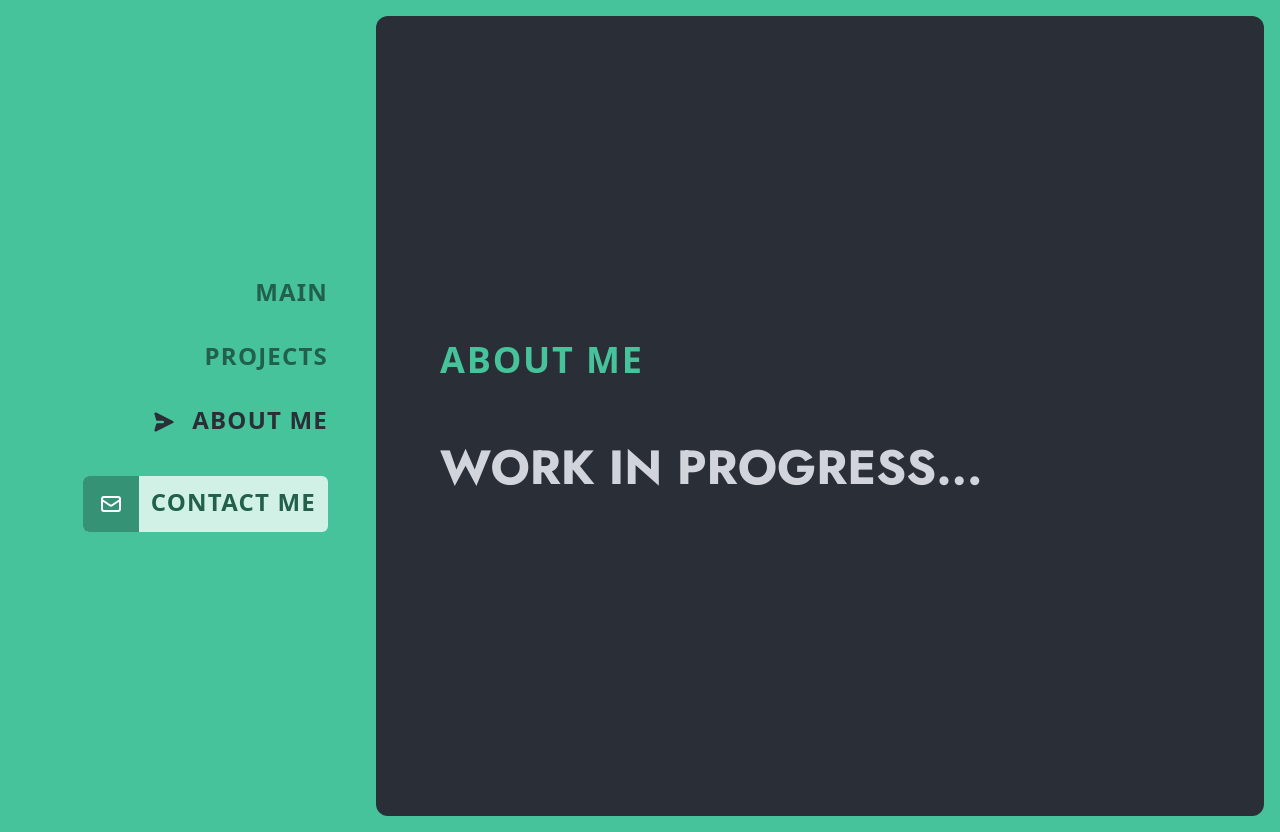
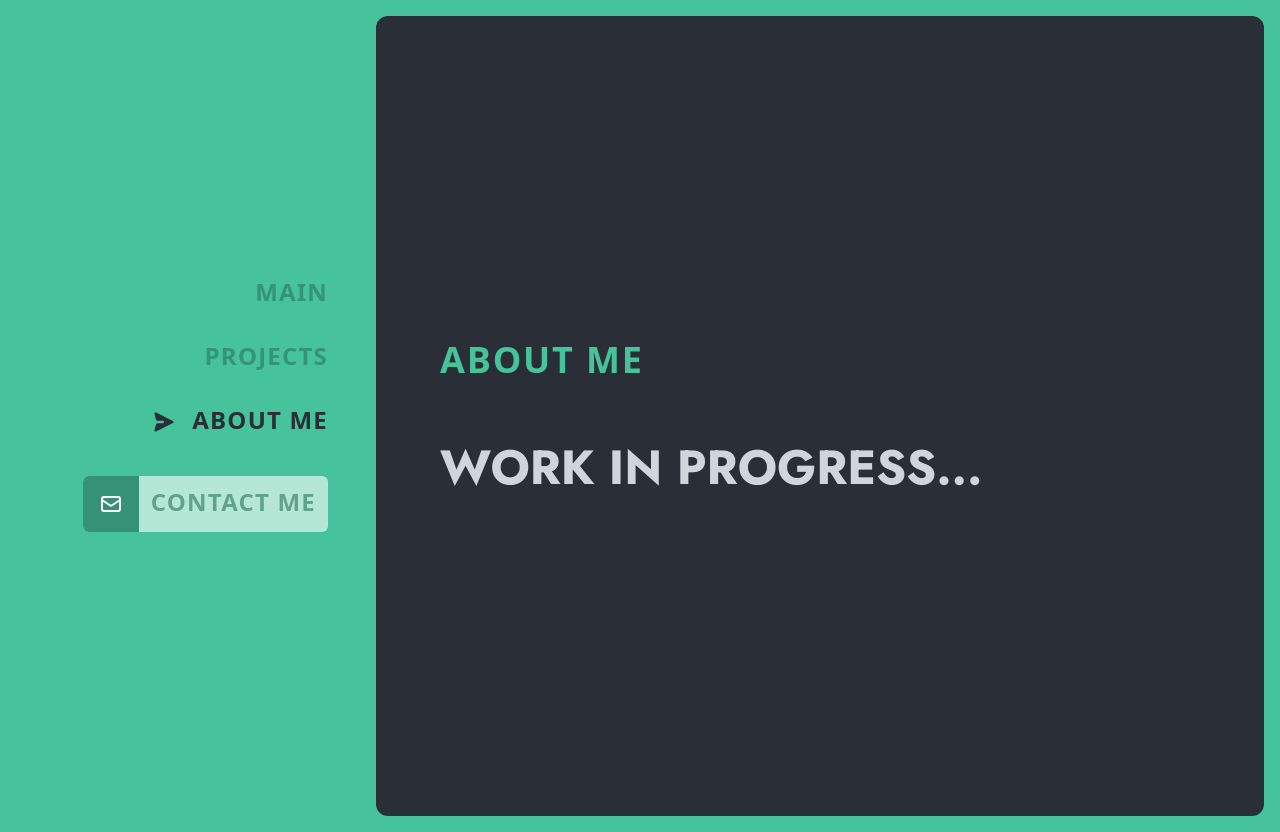
Before and after one commit to leo-dh/portfolio, a Next.js app: page /about in a window 1280 px wide. Built offline with nearby package versions, Linux system fonts and the light colour scheme; a web font is replaced by a local one.

Commit message:
css changes: - hover animations for desktop navigation - modal overlay blur for chrome

```diff
--- a/components/Navigation/DesktopNavigation.tsx
+++ b/components/Navigation/DesktopNavigation.tsx
@@ -10,15 +10,24 @@ const DesktopNavigation = ({ pathname }: { pathname: string }): JSX.Element => {
         <ul className="flex flex-col items-end justify-center h-full px-8 space-y-4 text-2xl tracking-wider">
           {ROUTES.map(({ href, title }) => {
             return href === "/contact" ? (
-              <li key={href}>
+              <li
+                key={href}
+                className={`${
+                  pathname !== href ? "group hover:scale-[1.05] duration-200 ease-linear" : ""
+                }`}
+              >
                 <Link href={href} scroll={false}>
-                  <a className="flex uppercase font-semibold bg-jungle-green-200 rounded-md overflow-hidden items-center mt-4">
+                  <a className="flex uppercase font-semibold bg-jungle-green-300 rounded-md overflow-hidden items-center mt-4">
                     <div className="bg-jungle-green-700 p-4 text-white">
                       <ContactIcon />
                     </div>
                     <span
-                      className={`mx-3 text-right duration-300 pb-1
-                  ${pathname === href ? "text-shark-500" : "text-jungle-green-900"}
+                      className={`mx-3 text-right duration-200 pb-1
+                  ${
+                    pathname === href
+                      ? "text-shark-500 "
+                      : "text-jungle-green-800 opacity-60 group-hover:opacity-100"
+                  }
                     `}
                     >
                       {title}
@@ -29,8 +38,10 @@ const DesktopNavigation = ({ pathname }: { pathname: string }): JSX.Element => {
             ) : (
               <li
                 key={href}
-                className={`py-2 uppercase font-bold relative duration-300 ${
-                  pathname === href ? "text-shark-500" : "text-jungle-green-900"
+                className={`py-2 uppercase relative duration-300 ${
+                  pathname === href
+                    ? "text-shark-500 font-extrabold"
+                    : "text-jungle-green-800 opacity-60 hover:opacity-100 font-semibold font-semibold-to-extrabold"
                 }`}
               >
                 <Link href={href} scroll={false}>
--- a/components/ProjectModal.tsx
+++ b/components/ProjectModal.tsx
@@ -24,7 +24,7 @@ const ProjectModal = ({ callback, index, project }: ProjectModalProps): JSX.Elem
   return (
     <>
       <motion.div
-        className="fixed z-50 top-0 bottom-0 left-0 right-0 bg-black/60 cursor-pointer"
+        className="fixed z-50 top-0 bottom-0 left-0 right-0 bg-black/60 cursor-pointer backdrop-blur-sm"
         onClick={callback}
         initial={{ opacity: 0 }}
         animate={{ opacity: 1 }}
--- a/styles/globals.css
+++ b/styles/globals.css
@@ -32,3 +32,11 @@ nav {
     grid-template-columns: repeat(auto-fill, minmax(18rem, 1fr));
   }
 }
+
+.font-semibold-to-extrabold {
+  font-variation-settings: "wght" 600;
+  transition-property: font-variation-settings;
+}
+.font-semibold-to-extrabold:hover {
+  font-variation-settings: "wght" 800;
+}
--- a/tailwind.config.js
+++ b/tailwind.config.js
@@ -115,14 +115,18 @@ module.exports = {
     createPlugin(aspectRatioUtilities, ["responsive"]),
     createPlugin(hideScrollbarUtilities, ["responsive"]),
     function ({ addBase }) {
+      // Chrome not recognizing the different weights if fontWeight is not declared.
+      [500, 600, 700, 800, 900].forEach((weight) => {
         addBase([
           {
             "@font-face": {
               fontFamily: "Futura Now Var",
+              fontWeight: weight,
               src: 'url("/fonts/FuturaNowVar.woff2") format("woff2")',
             },
           },
         ]);
+      });
     },
   ],
 };
```
Lines whose indentation alone changed are shown as unchanged.
